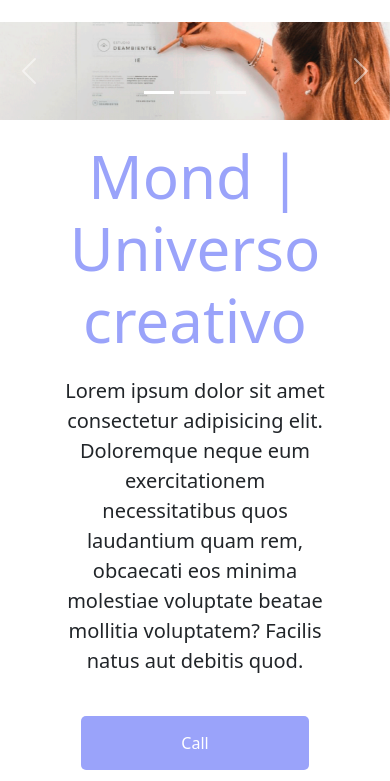
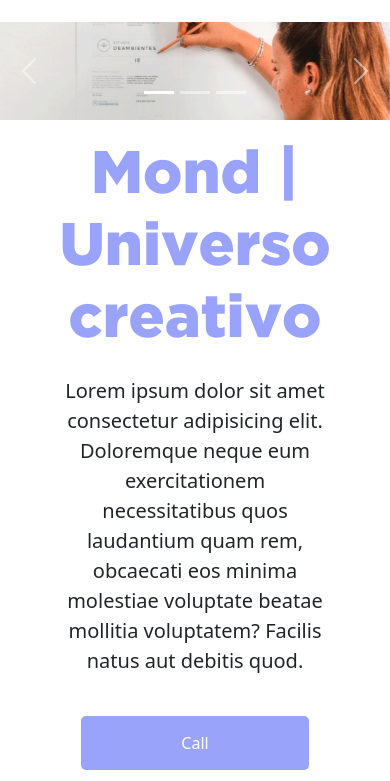
Before and after one commit to Esteban-Heredia/Web-Mond, a website: page index.html in a window 390 px wide. Shown: the part 63-844 px from the top of the page. Drawn offline with nearby package versions, Linux system fonts and the light colour scheme.

Commit message:
responsive1

```diff
--- a/scss/carga.scss
+++ b/scss/carga.scss
@@ -66,6 +66,11 @@
         animation-duration: 1s;
         animation-direction: alternate;
         animation-iteration-count: infinite;
+        font-family: gthin;
+    }
+
+    #marca {
+        font-family: gbr;
     }
 }
 
--- a/scss/section1.scss
+++ b/scss/section1.scss
@@ -11,6 +11,7 @@
         margin: 0px;
         font-size: 60px;
         color: #9AA3FAff;
+        font-family: "gbr";
     }
 
     p {
--- a/scss/style.scss
+++ b/scss/style.scss
@@ -2,6 +2,8 @@
     margin: 0px;
 }
 
+
+@import "tipografia";
 @import "header";
 @import "section1";
 @import "section2";
--- /dev/null
+++ b/scss/tipografia.scss
@@ -0,0 +1,74 @@
+@font-face {
+    font-family: "gbr";
+    src: url(../fonts/GothamBlackRegular.ttf);
+}
+
+@font-face {
+    font-family: "gbold";
+    src: url(../fonts/GothamBold.otf);
+}
+
+@font-face {
+    font-family: "gbolditalic";
+    src: url(../fonts/GothamBoldItalic.ttf);
+}
+
+@font-face {
+    font-family: "gbook";
+    src: url(../fonts/GothamBook.ttf);
+}
+
+@font-face {
+    font-family: "gbookitalic";
+    src: url(../fonts/Gotham-BookItalic.otf);
+}
+
+@font-face {
+    font-family: "glight";
+    src: url(../fonts/Gotham-Light.otf);
+}
+
+@font-face {
+    font-family: "glightitalic";
+    src: url(../fonts/GothamLightItalic.ttf);
+}
+
+@font-face {
+    font-family: "gmedium";
+    src: url(../fonts/GothamMedium.ttf);
+}
+
+@font-face {
+    font-family: "gmediumitalic";
+    src: url(../fonts/GothamMediumItalic.ttf);
+}
+
+@font-face {
+    font-family: "gthin";
+    src: url(../fonts/Gotham-Thin.otf);
+}
+
+@font-face {
+    font-family: "gthinitalic";
+    src: url(../fonts/Gotham-ThinItalic.otf);
+}
+
+@font-face {
+    font-family: "gultraitalic";
+    src: url(../fonts/Gotham-UltraItalic.otf);
+}
+
+@font-face {
+    font-family: "gxlight";
+    src: url(../fonts/Gotham-XLight.otf);
+}
+
+@font-face {
+    font-family: "glightitalic";
+    src: url(../fonts/Gotham-XLightItalic.otf);
+}
+
+@font-face {
+    font-family: "tenor";
+    src: url(../fonts/TenorSans-Regular.ttf);
+}
```
Also changed, not shown: css/style.css, fonts/Gotham-BookItalic.otf (added), fonts/Gotham-Light.otf (added), fonts/Gotham-Thin.otf (added), fonts/Gotham-ThinItalic.otf (added), fonts/Gotham-UltraItalic.otf (added), fonts/Gotham-XLight.otf (added), fonts/Gotham-XLightItalic.otf (added), fonts/GothamBlackRegular.ttf (added), fonts/GothamBold.otf (added), fonts/GothamBoldItalic.ttf (added), fonts/GothamBook.ttf (added), fonts/GothamLightItalic.ttf (added), fonts/GothamMedium.ttf (added), 2 more files.
